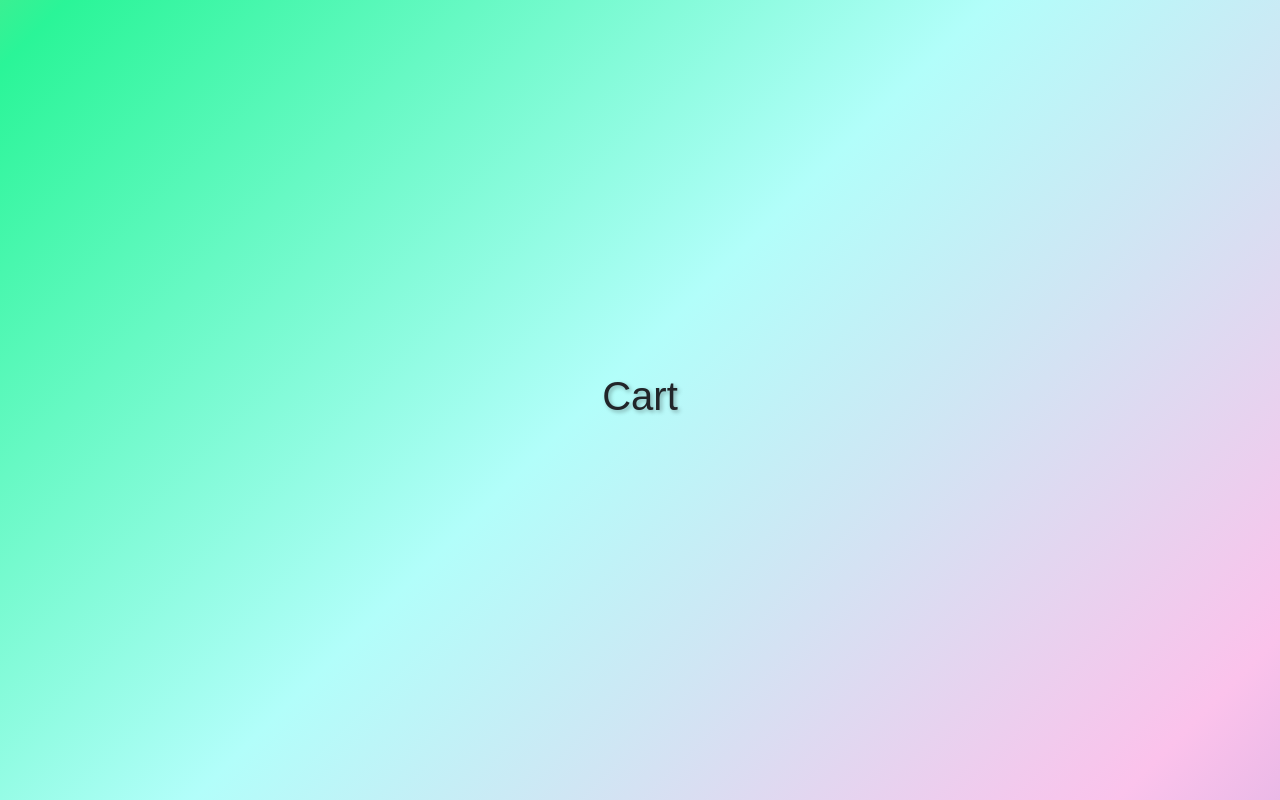
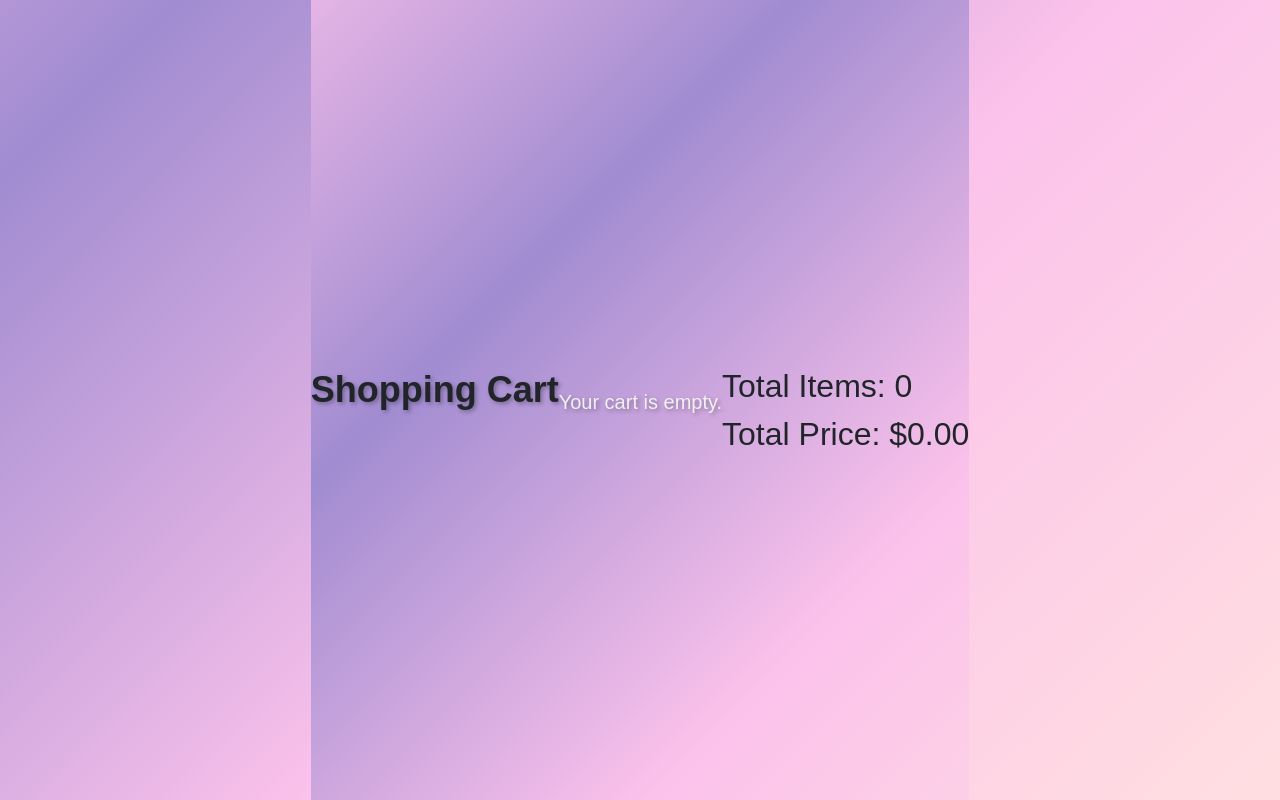
Before and after one commit to sivajeyabalan/shop, a React (Vite) app: page /cart in a window 1280 px wide. Built offline with nearby package versions, Linux system fonts and the light colour scheme.

Commit message:
added cart functionality

```diff
--- a/src/CartContent.jsx
+++ b/src/CartContent.jsx
@@ -1,41 +1,48 @@
-
-import { useContext , createContext , useState } from "react";
+import { createContext, useState, useEffect } from "react";
 import PropTypes from 'prop-types';
 
 const CartContext = createContext();
 
-export const useCart = () => {
-    useContext(CartContext);
-}
-export const CartProvider = ({ Children }) => {
-  const [cart, setCart] = useState([]);
+export const CartProvider = ({ children }) => {
+  const [cart, setCart] = useState(() => {
+    // Load cart from localStorage if available
+    const savedCart = localStorage.getItem("cart");
+    return savedCart ? JSON.parse(savedCart) : [];
+  });
+
+  useEffect(() => {
+    // Save cart to localStorage whenever it changes
+    localStorage.setItem("cart", JSON.stringify(cart));
+  }, [cart]);
+
   const addToCart = (product) => {
-    const newCart = [...cart];
-    const item = newCart.find((item) => item.id === product.id);
-    if (item) {
-      item.quantity++;
-    } else {
-      newCart.push({ ...product, quantity: 1 });
-    }
-    setCart(newCart);
+    setCart((prevCart) => {
+      const existingItem = prevCart.find((item) => item.id === product.id);
+      if (existingItem) {
+        return prevCart.map((item) =>
+          item.id === product.id ? { ...item, quantity: item.quantity + 1 } : item
+        );
+      }
+      return [...prevCart, { ...product, quantity: 1 }];
+    });
   };
 
-
-
-  const removeFromCart = (product) => {
-    const newCart = cart.filter((item) => item.id !== product.id);
-    setCart(newCart);
+  const removeFromCart = (productId) => {
+    setCart((prevCart) => prevCart.filter((item) => item.id !== productId));
   };
 
-  const totalprice = cart.reduce((acc, item) => acc + item.price, 0);
+  const totalprice = cart.reduce((acc, item) => acc + item.price * item.quantity, 0);
   const totalItems = cart.reduce((acc, item) => acc + item.quantity, 0);
+
   return (
     <CartContext.Provider value={{ cart, addToCart, removeFromCart, totalprice, totalItems }}>
-      {Children}
+      {children}
     </CartContext.Provider>
   );
 };
 
 CartProvider.propTypes = {
-  Children: PropTypes.node.isRequired,
+  children: PropTypes.node.isRequired,
 };
+
+export default CartContext;
--- a/src/Components/Carts.jsx
+++ b/src/Components/Carts.jsx
@@ -1,10 +1,39 @@
+import { useContext } from "react";
+import CartContext from "../CartContent";
+import "../styles/Carts.css"
+const Cart = () => {
+  const { cart, removeFromCart, totalprice, totalItems } = useContext(CartContext);
 
+  return (
+    <div className="cart-container">
+      <h1 className="cart-title">Shopping Cart</h1>
 
-const Carts = () => {
-    return (
-        <div>
-            <h1>Cart</h1>
+      {cart.length === 0 ? (
+        <p className="empty-cart">Your cart is empty.</p>
+      ) : (
+        <div className="cart-items">
+          {cart.map((item) => (
+            <div key={item.id} className="cart-item">
+              <img src={item.image} alt={item.title} className="cart-item-image" />
+              <div className="cart-item-details">
+                <h2>{item.title}</h2>
+                <p>Price: ${item.price}</p>
+                <p>Quantity: {item.quantity}</p>
+                <button className="remove-btn" onClick={() => removeFromCart(item.id)}>
+                  Remove
+                </button>
+              </div>
+            </div>
+          ))}
         </div>
-    )
-}
-export default Carts;
+      )}
+
+      <div className="cart-summary">
+        <h2>Total Items: {totalItems}</h2>
+        <h2>Total Price: ${totalprice.toFixed(2)}</h2>
+      </div>
+    </div>
+  );
+};
+
+export default Cart;
--- a/src/Components/ProductDetails.jsx
+++ b/src/Components/ProductDetails.jsx
@@ -1,21 +1,27 @@
-import { useParams } from "react-router-dom";
-import { useEffect, useState } from "react";
+import { useParams, useNavigate } from "react-router-dom";
+import { useEffect, useState, useContext } from "react";
+// import { Link } from "react-router-dom";
+import CartContext from "../CartContent"; // Import Cart Context
 import "../styles/ProductDetails.css";
-import { Link } from "react-router-dom";
-
 const ProductDetails = () => {
   const { id } = useParams();
+  const navigate = useNavigate();
+  const { addToCart } = useContext(CartContext); // Access addToCart function
   const [product, setProduct] = useState({});
 
   useEffect(() => {
     const productDetail = async () => {
       const res = await fetch(`https://fakestoreapi.com/products/${id}`);
       const data = await res.json();
-      console.log(data);
       setProduct(data);
     };
     productDetail();
   }, [id]);
+
+  const handleAddToCart = () => {
+    addToCart(product); // Add product to cart
+    navigate("/cart"); // Navigate to Cart page
+  };
 
   return (
     <div className="product-details-container">
@@ -29,10 +35,13 @@ const ProductDetails = () => {
           <p><strong>Rating:</strong> {product.rating?.rate}</p>
         </div>
         <img src={product.image} alt={product.title} className="product-image" />
-        <button className="btn-add-to-cart"  ><Link to="../cart">Add to Cart</Link></button>
+        <button className="btn-add-to-cart" onClick={handleAddToCart}>
+          Add to Cart
+        </button>
+        {/* <Link to="/cart">Go to Cart</Link> */}
       </div>
     </div>
   );
-}
+};
 
 export default ProductDetails;
--- a/src/main.jsx
+++ b/src/main.jsx
@@ -1,13 +1,15 @@
 import { StrictMode } from 'react'
 import { createRoot } from 'react-dom/client'
 import './index.css'
-
+import { CartProvider } from './CartContent.jsx'
 import { createBrowserRouter , RouterProvider } from 'react-router-dom'
 import routes from './routes.jsx'
 
 const BrowserRouter = createBrowserRouter(routes)
 createRoot(document.getElementById('root')).render(
   <StrictMode>
+    <CartProvider>
     <RouterProvider router={BrowserRouter} />
+    </CartProvider>
   </StrictMode>,
 )
--- /dev/null
+++ b/src/styles/Carts.css
@@ -0,0 +1,139 @@
+/* Cart Container */
+.cart-container {
+  display: flex;
+  justify-content: center;
+  align-items: center;
+  min-height: 100vh;
+  margin: 0;
+  background: linear-gradient(-45deg, #ff9a9e, #fad0c4, #ffdde1, #fbc2eb,
+                              #a18cd1, #fbc2eb, #b2fefa, #2af598, #ffb347, #ffcc33);
+  background-size: 400% 400%;
+  animation: gradient 10s linear infinite;
+}
+
+/* Cart Content */
+.cart-content {
+  background: rgba(0, 0, 0, 0.6);
+  color: white;
+  padding: 30px;
+  border-radius: 10px;
+  max-width: 800px;
+  width: 90%;
+  text-align: center;
+  box-shadow: 0 10px 30px rgba(0, 0, 0, 0.2);
+}
+
+/* Cart Title */
+.cart-title {
+  font-size: 36px;
+  font-weight: bold;
+  margin-bottom: 20px;
+
+}
+
+/* Empty Cart Message */
+.empty-cart {
+  font-size: 20px;
+  color: #f0f0f0;
+  margin-top: 20px;
+}
+
+/* Cart Items */
+.cart-items {
+  display: flex;
+  flex-direction: column;
+  gap: 15px;
+  margin-top: 20px;
+}
+
+/* Individual Cart Item */
+.cart-item {
+  display: flex;
+  align-items: center;
+  background: rgba(255, 255, 255, 0.1);
+  padding: 15px;
+  border-radius: 10px;
+  box-shadow: 0 5px 15px rgba(0, 0, 0, 0.2);
+}
+
+/* Product Image */
+.cart-item-image {
+  width: 80px;
+  height: 80px;
+  border-radius: 10px;
+  object-fit: cover;
+  margin-right: 15px;
+}
+
+/* Item Details */
+.cart-item-details {
+  flex-grow: 1;
+  text-align: left;
+}
+
+.cart-item-details h2 {
+  font-size: 20px;
+  margin-bottom: 5px;
+}
+
+.cart-item-details p {
+  font-size: 18px;
+  color: #f0f0f0;
+  margin: 5px 0;
+}
+
+/* Remove Button */
+.remove-btn {
+  background-color: #ff4d4d;
+  border: none;
+  color: white;
+  padding: 8px 12px;
+  font-size: 16px;
+  border-radius: 5px;
+  cursor: pointer;
+  transition: background-color 0.3s ease;
+}
+
+.remove-btn:hover {
+  background-color: #cc0000;
+}
+
+/* Cart Summary */
+.cart-summary {
+  margin-top: 20px;
+  font-size: 20px;
+  font-weight: bold;
+}
+
+.cart-summary h2 {
+  margin: 10px 0;
+}
+
+/* Continue Shopping Button */
+.btn-continue {
+  background-color: #ff7b7b;
+  border: none;
+  color: white;
+  padding: 12px 20px;
+  font-size: 18px;
+  border-radius: 5px;
+  cursor: pointer;
+  transition: background-color 0.3s ease;
+  display: block;
+  width: 50%;
+  margin: 20px auto;
+  text-align: center;
+}
+
+.btn-continue:hover {
+  background-color: #0cbf54;
+  color: white;
+}
+
+@keyframes gradient {
+  0% { background-position: 0% 50%; }
+  25% { background-position: 50% 100%; }
+  50% { background-position: 100% 50%; }
+  75% { background-position: 50% 0%; }
+  100% { background-position: 0% 50%; }
+}
```
Also changed, not shown: 1 other file (tests, documents, lock files or other folders).
